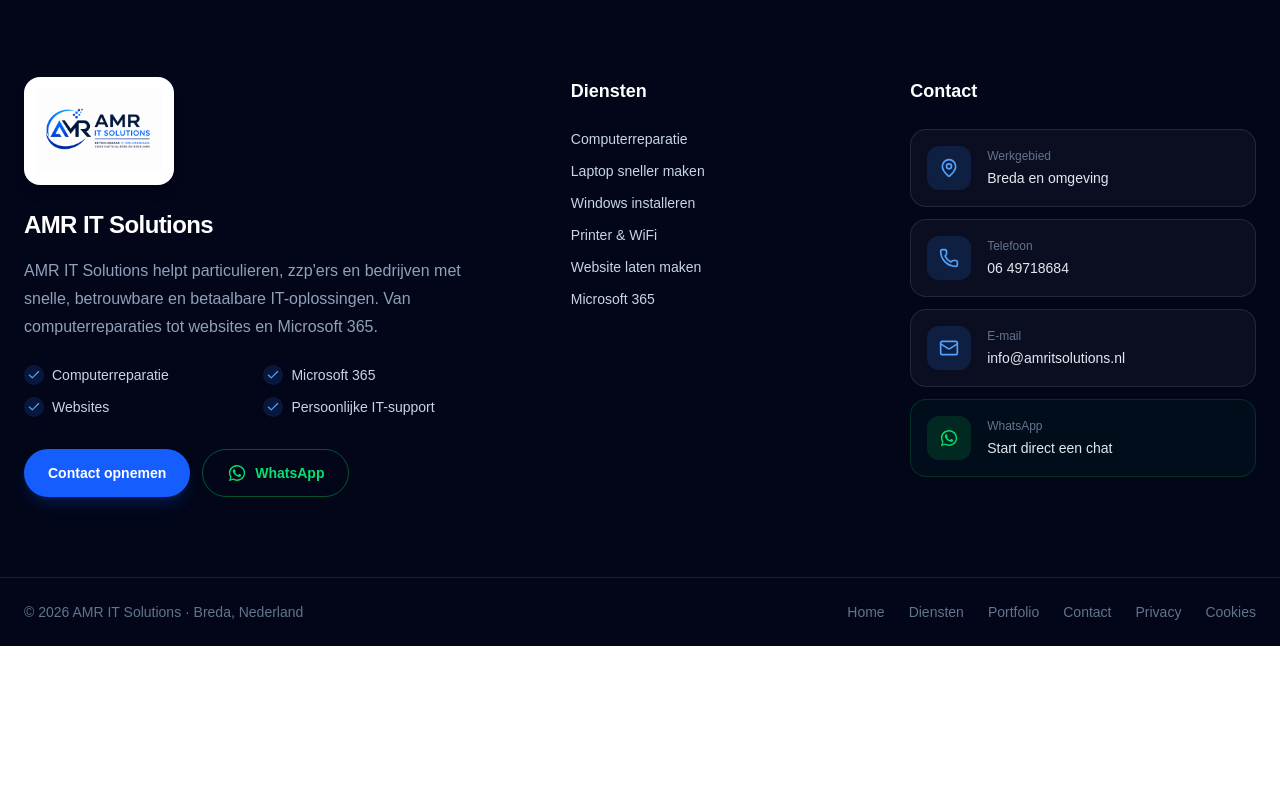
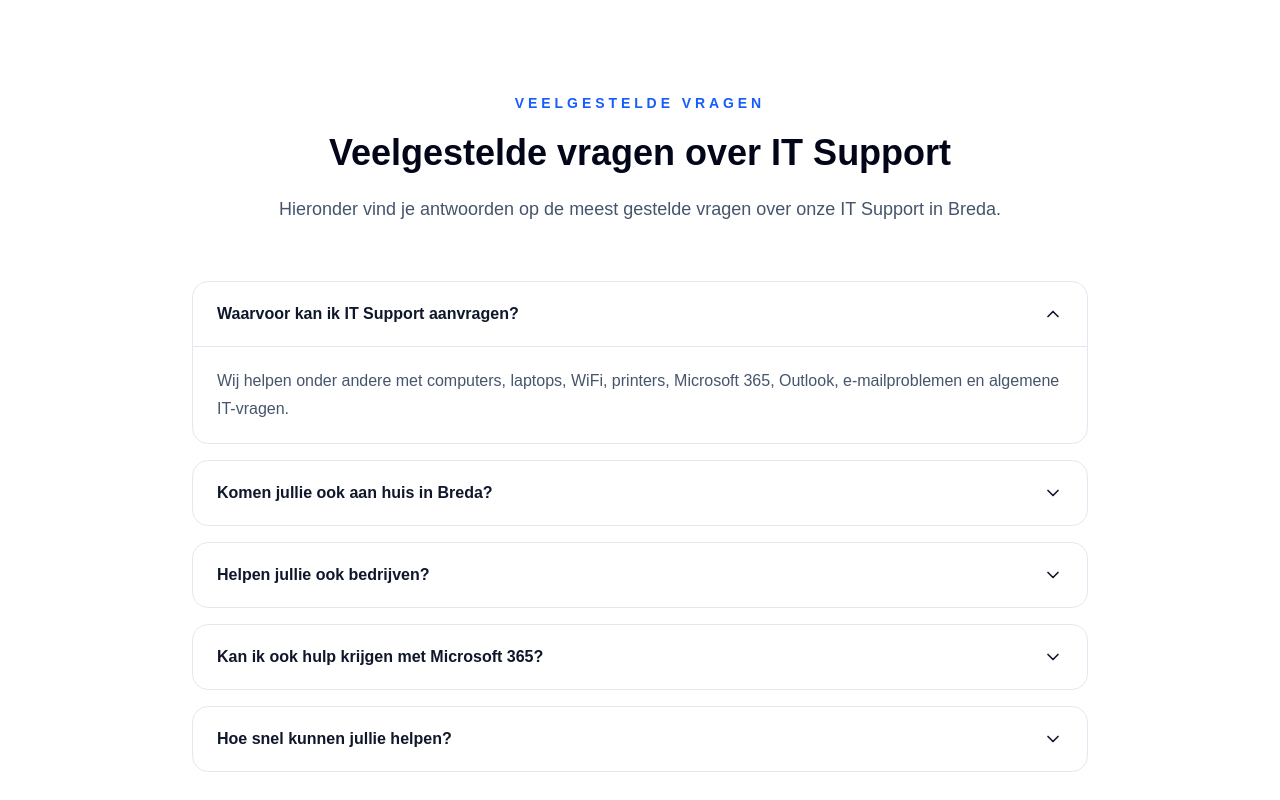
Before and after one commit to amritsolutions/amr-it-solutions, a Next.js app: page /it-support-breda in a window 1280 px wide. Shown: the part 2580-3380 px from the top of the page. Before the commit the page ends 3226 px from the top, so only its background shows below. Built offline with nearby package versions, Linux system fonts and the light colour scheme.

Commit message:
it support breda

```diff
--- a/app/it-support-breda/page.tsx
+++ b/app/it-support-breda/page.tsx
@@ -2,6 +2,7 @@ import type { Metadata } from "next";
 import ITSupportHero from "@/components/ITSupportHero";
 import ITSupportServices from "@/components/ITSupportServices";
 import ITSupportWhy from "@/components/ITSupportWhy";
+import ITSupportFAQ from "@/components/ITSupportFAQ";
 
 export const metadata: Metadata = {
   title: "IT Support Breda | Computerhulp aan huis & op afstand | AMR IT Solutions",
@@ -15,6 +16,7 @@ export default function ITSupportBredaPage() {
       <ITSupportHero />
       <ITSupportServices />
       <ITSupportWhy />
+      <ITSupportFAQ />
     </main>
   );
 }
--- /dev/null
+++ b/components/ITSupportFAQ.tsx
@@ -0,0 +1,89 @@
+"use client";
+
+import { useState } from "react";
+import { ChevronDown } from "lucide-react";
+
+const faqs = [
+  {
+    question: "Waarvoor kan ik IT Support aanvragen?",
+    answer:
+      "Wij helpen onder andere met computers, laptops, WiFi, printers, Microsoft 365, Outlook, e-mailproblemen en algemene IT-vragen.",
+  },
+  {
+    question: "Komen jullie ook aan huis in Breda?",
+    answer:
+      "Ja. Wij bieden IT Support aan huis in Breda en omgeving. Indien mogelijk kunnen we je ook op afstand helpen.",
+  },
+  {
+    question: "Helpen jullie ook bedrijven?",
+    answer:
+      "Zeker. Wij ondersteunen particulieren, zzp'ers en kleine bedrijven met professionele IT-oplossingen.",
+  },
+  {
+    question: "Kan ik ook hulp krijgen met Microsoft 365?",
+    answer:
+      "Ja. Wij helpen met Outlook, OneDrive, Teams, e-mailinstellingen en andere Microsoft 365-diensten.",
+  },
+  {
+    question: "Hoe snel kunnen jullie helpen?",
+    answer:
+      "In veel gevallen kunnen we dezelfde dag of de volgende werkdag ondersteuning bieden. Neem contact op om de mogelijkheden te bespreken.",
+  },
+];
+
+export default function ITSupportFAQ() {
+  const [openIndex, setOpenIndex] = useState<number | null>(0);
+
+  return (
+    <section className="bg-white px-6 py-24">
+      <div className="mx-auto max-w-4xl">
+        <div className="text-center">
+          <p className="text-sm font-extrabold uppercase tracking-[0.28em] text-blue-600">
+            Veelgestelde vragen
+          </p>
+
+          <h2 className="mt-5 text-3xl font-extrabold text-slate-950 sm:text-4xl">
+            Veelgestelde vragen over IT Support
+          </h2>
+
+          <p className="mt-5 text-lg leading-8 text-slate-600">
+            Hieronder vind je antwoorden op de meest gestelde vragen over onze
+            IT Support in Breda.
+          </p>
+        </div>
+
+        <div className="mt-14 space-y-4">
+          {faqs.map((faq, index) => {
+            const isOpen = openIndex === index;
+
+            return (
+              <div
+                key={faq.question}
+                className="overflow-hidden rounded-2xl border border-slate-200"
+              >
+                <button
+                  onClick={() => setOpenIndex(isOpen ? null : index)}
+                  className="flex w-full items-center justify-between px-6 py-5 text-left font-semibold text-slate-900 hover:bg-slate-50"
+                >
+                  {faq.question}
+
+                  <ChevronDown
+                    className={`h-5 w-5 transition-transform ${
+                      isOpen ? "rotate-180" : ""
+                    }`}
+                  />
+                </button>
+
+                {isOpen && (
+                  <div className="border-t border-slate-200 px-6 py-5 text-slate-600 leading-7">
+                    {faq.answer}
+                  </div>
+                )}
+              </div>
+            );
+          })}
+        </div>
+      </div>
+    </section>
+  );
+}
```
